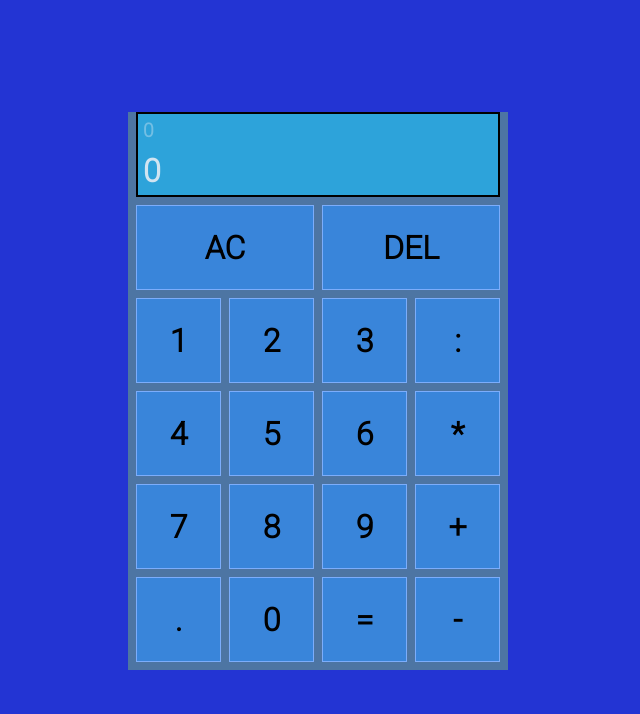
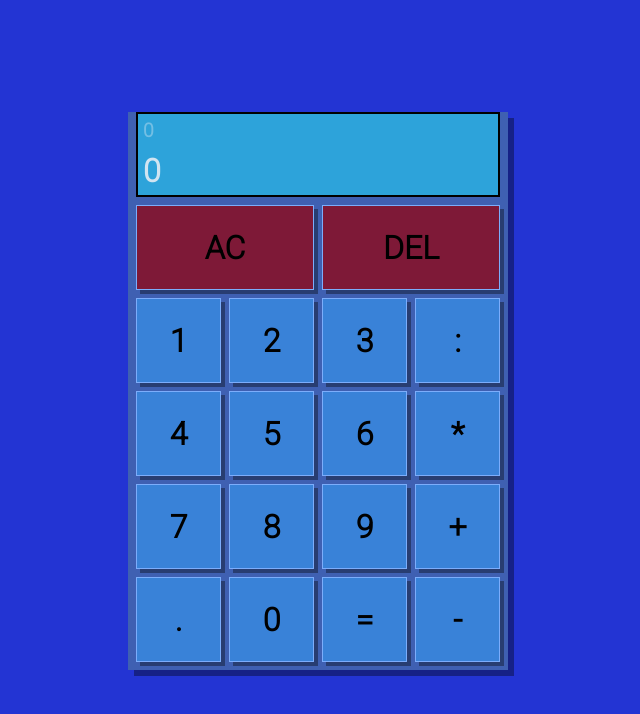
Before and after one commit to ValK-98/calculator, a plain HTML site: page index.html in a window 1280 px wide. Shown: the whole page, without its empty margins (322-962 px from the left). Drawn offline with Linux system fonts and the light colour scheme.

Commit message:
set css variables

```diff
--- a/index.html
+++ b/index.html
@@ -14,8 +14,8 @@
         <div id="previous-num"></div>
         <div id="current-num"></div>
       </div>
-      <button id="ac">AC</button>
-      <button id="del">DEL</button>
+      <button class="ac">AC</button>
+      <button class="del">DEL</button>
       <button id="one">1</button>
       <button id="two">2</button>
       <button id="three">3</button>
--- a/style.css
+++ b/style.css
@@ -2,14 +2,24 @@
 *,
 *::before,
 *::after {
-  box-sizing: border-box;
   font-family: "Roboto", sans-serif;
   background-color: rgb(35, 52, 211);
   --display-color: rgb(45, 163, 218);
+  --background-color: rgba(77, 117, 163, 0.678);
+  --del-button-color: rgb(126, 25, 55);
+  --del-button-color-hover: rgba(156, 29, 46, 0.958);
+  --button-color: rgba(57, 134, 221, 0.897);
+  --button-hover-color: rgba(114, 173, 241, 0.958);
+  --hover-text-color: rgb(209, 228, 241);
+  --previous-num-color: rgba(209, 228, 241, 0.424);
+  --current-num-color: rgb(209, 228, 241);
+  --border-color: black;
   font-weight: bold;
 }
 
 #container {
+  background-color: var(--background-color);
+  box-shadow: 6px 6px rgba(0, 0, 0, 0.363);
   display: grid;
   justify-content: center;
   align-content: center;
@@ -17,57 +27,65 @@
   grid-template-columns: repeat(4, 85px);
   grid-template-rows: repeat(6, 85px);
   gap: 0.5em;
-  background-color: rgb(77, 117, 163);
   max-width: 380px;
   min-width: 380px;
   width: 100%;
 }
 
 #output {
+  background-color: var(--display-color);
+  border: 2px solid black;
+  grid-column: span 4;
   display: flex;
-  grid-column: span 4;
-  border: 2px solid black;
-  background-color: var(--display-color);
   align-items: flex-start;
   justify-content: space-around;
   flex-direction: column;
 }
 
-#ac,
-#del {
+.ac,
+.del {
+  background-color: var(--del-button-color);
   grid-column: span 2;
+}
+
+.ac:hover,
+.del:hover {
+  background-color: var(--del-button-color-hover);
+  color: var(--hover-text-color);
+  border: 1px solid var(--border-color);
 }
 
 #previous-num,
 #current-num {
   background-color: var(--display-color);
+  margin-top: 5px;
+  margin-left: 5px;
+  margin-bottom: 5px;
   letter-spacing: 2px;
-  margin-left: 5px;
-  margin-top: 5px;
-  margin-bottom: 5px;
   word-wrap: break-word;
   word-break: break-all;
 }
 #previous-num {
+  color: var(--previous-num-color);
   font-size: 1.2em;
-  color: rgba(209, 228, 241, 0.424);
 }
 #current-num {
+  color: var(--current-num-color);
   font-size: 2em;
   overflow: hidden;
-  color: rgb(209, 228, 241);
 }
 
 button {
+  background-color: var(--button-color);
+  box-shadow: 4px 4px rgba(0, 0, 0, 0.363);
+  border: 1px solid rgb(124, 173, 251);
+  font-size: 2em;
   cursor: pointer;
-  font-size: 2em;
-  border: 1px solid rgb(124, 173, 251);
   outline: none;
-  background-color: rgba(57, 134, 221, 0.958);
 }
 
 button:hover {
-  background-color: rgba(114, 173, 241, 0.958);
-  border: 1px solid rgb(1, 2, 3);
-  color: rgb(209, 228, 241);
+  background-color: var(--button-hover-color);
+  color: var(--hover-text-color);
+  border: 1px solid var(--border-color);
 }
```
